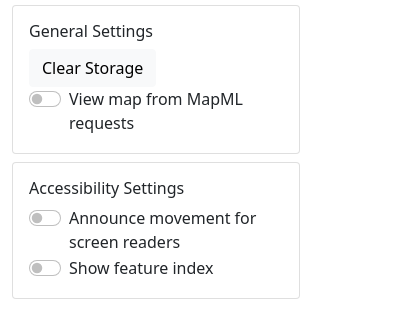
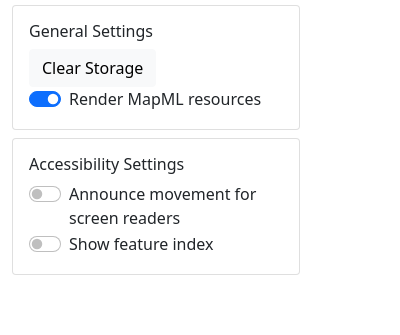
Before and after one commit to Maps4HTML/mapml-extension, a browser extension: page src/popup.html in a window 400 px wide. Shown: the part 45-380 px from the top of the page. Drawn offline with Linux system fonts and the light colour scheme.

Commit message:
Render mapml option on by default

```diff
--- a/src/background.js
+++ b/src/background.js
@@ -22,7 +22,7 @@ chrome.runtime.onInstalled.addListener(() => {
   chrome.storage.local.get("options", function (obj) {
     if(!obj.options){
       chrome.storage.local.set({
-        options: {},
+        options: {generateMap: true},
       });
     }
   });
--- a/src/popup.html
+++ b/src/popup.html
@@ -15,8 +15,8 @@
       <h6 class="card-title">General Settings</h6>
       <button id="clear" type="button" class="btn btn-light">Clear Storage</button>
       <div class="form-check form-switch">
-        <input class="form-check-input" type="checkbox" id="generateMap">
-        <label class="form-check-label" for="generateMap">View map from MapML requests</label>
+        <input class="form-check-input" type="checkbox" id="generateMap" checked>
+        <label class="form-check-label" for="generateMap">Render MapML resources</label>
       </div>
     </div>
   </div>
```
